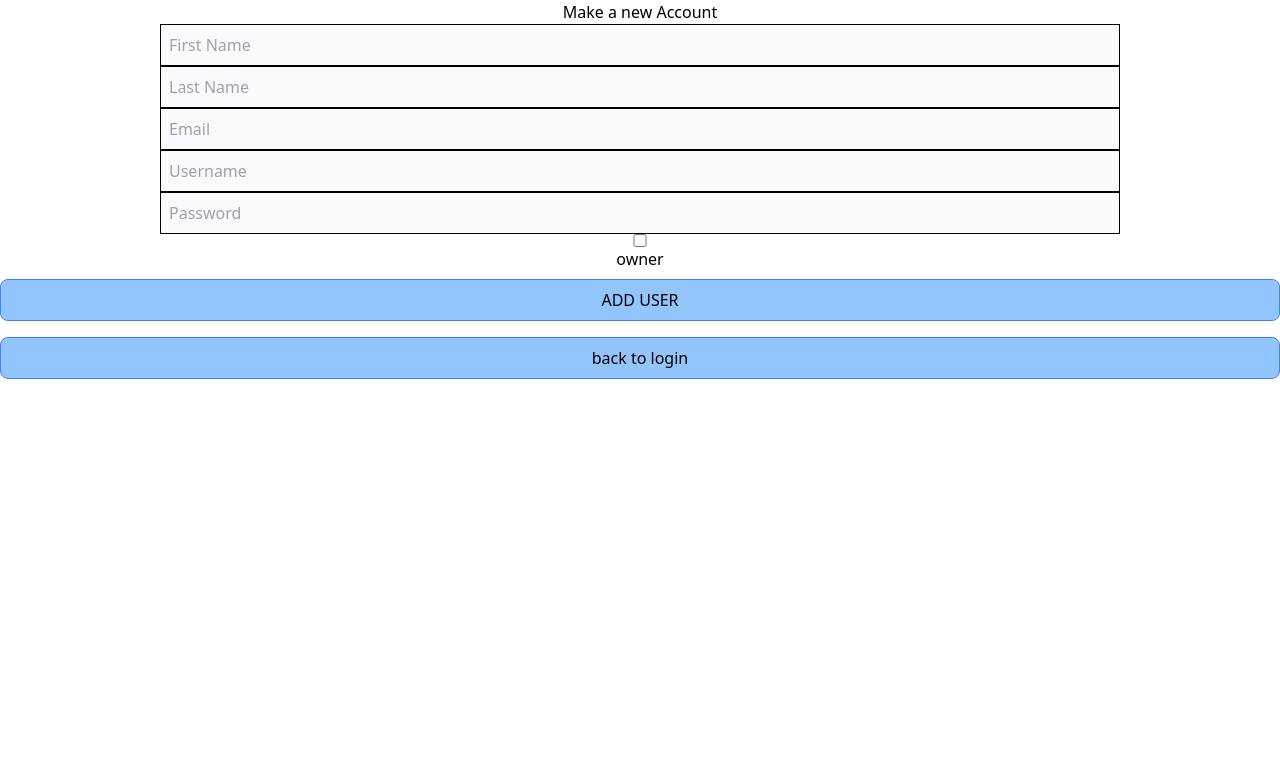
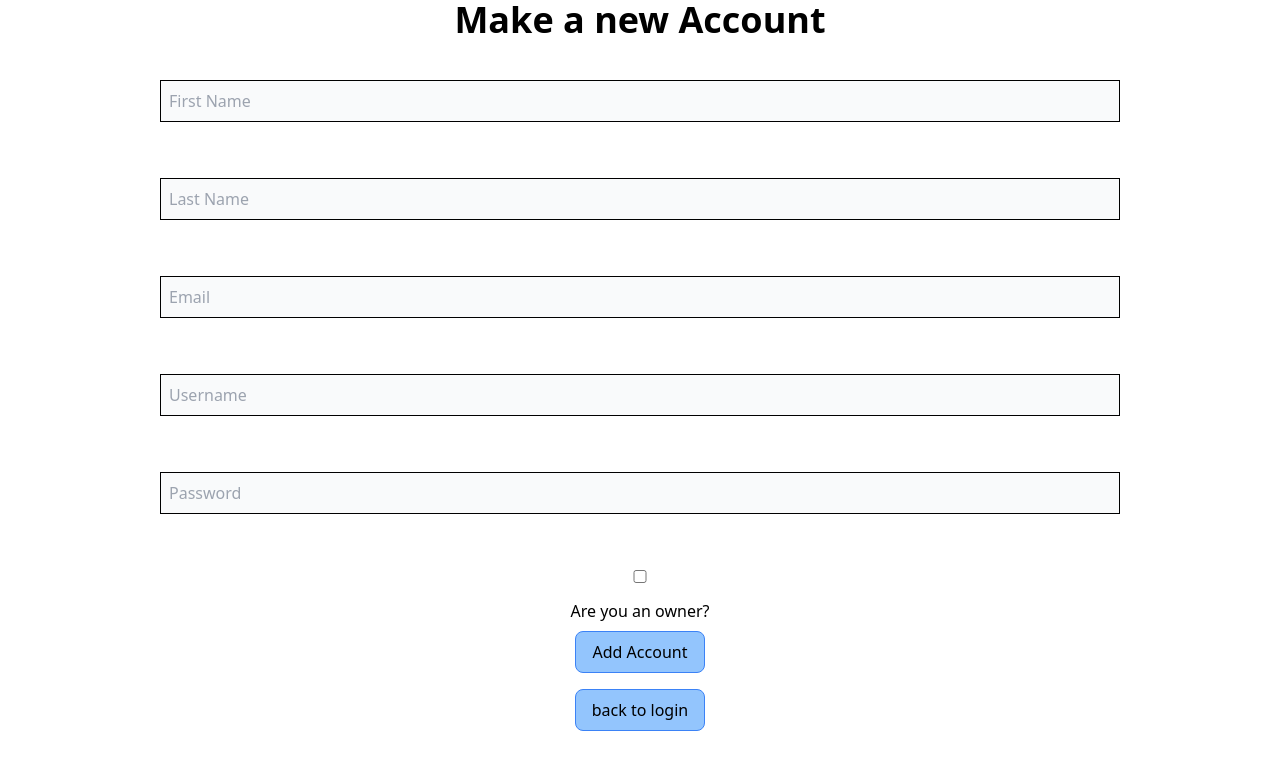
Before and after one commit to JenteW/webdev, a Vue app in the folder examen/frontend/frontend-exam/: page /#/AddUserPage in a window 1280 px wide. Both pictures are taken after a click on the button "Make New Account". Shown: the top 770 px of the page. Built offline with nearby package versions, Linux system fonts and the light colour scheme.

Commit message:
admin login styling

```diff
--- a/examen/frontend/frontend-exam/src/assets/styles/tailwind.css
+++ b/examen/frontend/frontend-exam/src/assets/styles/tailwind.css
@@ -6,7 +6,7 @@
   @apply border rounded-lg border-blue-500 bg-blue-300 p-2 w-full m-2;
 }
 .custom-input {
-  @apply border border-black bg-gray-50 text-black p-2 w-3/4;
+  @apply border border-black bg-gray-50 text-black p-2 m-4 w-3/4;
 }
 .h1 {
   @apply text-4xl font-bold;
@@ -38,3 +38,6 @@
 .div-flex{
 @apply flex flex-col items-center;
 }
+.div-login{
+@apply flex items-center justify-center min-h-screen bg-gray-100
+}
--- a/examen/frontend/frontend-exam/src/pages/AddAccomodationPage.vue
+++ b/examen/frontend/frontend-exam/src/pages/AddAccomodationPage.vue
@@ -45,9 +45,7 @@
             </button>
             <h2>Add Accomodation</h2>
             <input class="custom-input" type="text" v-model="name" placeholder="Name">
-            <br>
             <textarea class="custom-input" type="text-area" v-model="description" placeholder="Description"/>
-            <br>
             <button class="half-button" @click="AddAccomodation()">
                 Add Accomodation
             </button>
--- a/examen/frontend/frontend-exam/src/pages/AddUserPage.vue
+++ b/examen/frontend/frontend-exam/src/pages/AddUserPage.vue
@@ -1,19 +1,30 @@
 <template>
-    <div class="flex flex-col items-center">
-        <h1>Make a new Account</h1>
+    <div class="div-flex">
+        <h1 class="h1">Make a new Account</h1>
+        <br>
         <input class="custom-input" type="text" v-model="fn" placeholder="First Name">
+        <br>
         <input class="custom-input" type="text" v-model="ln" placeholder="Last Name">
+        <br>
         <input class="custom-input" type="text" v-model="email" placeholder="Email">
+        <br>
         <input class="custom-input" type="text" v-model="username" placeholder="Username">
+        <br>
         <input class="custom-input" type="password" v-model="password" placeholder="Password">
+        <br>
+
         <input class="custom-input" type="checkbox" v-model="checked">
-        <label for="checked">owner</label>
-        <button class="custom-button" @click="Add()">
-            ADD USER
-        </button>
-        <button class="custom-button" @click="ChangePage('login')">
+        <label for="checked">Are you an owner?</label>
+
+        <div class="div-flex">
+            <button class="custom-button" @click="Add()">
+            Add Account
+            </button>
+            <button class="custom-button" @click="ChangePage('login')">
             back to login
         </button>
+        </div>
+
     </div>
 </template>
 
--- a/examen/frontend/frontend-exam/src/pages/AdminLoginPage.vue
+++ b/examen/frontend/frontend-exam/src/pages/AdminLoginPage.vue
@@ -1,7 +1,10 @@
 <template>
-    <div class="flex flex-col items-center">
+    <div class="div-login">
         <div class="w-full max-w-md text-center">
-            <h1>Login</h1>
+            <h1 class="h1">Login</h1>
+            <br>
+            <p>This is the admin login. You are not supposed to be here are you?</p>
+            <br>
             <input class="custom-input" type="text" v-model="username" placeholder="Username">
             <input class="custom-input" type="password" v-model="password" placeholder="Password">
             <button class="custom-button" @click="ButtonClick()">
--- a/examen/frontend/frontend-exam/src/pages/LoginPage.vue
+++ b/examen/frontend/frontend-exam/src/pages/LoginPage.vue
@@ -2,23 +2,20 @@
     <div class="flex items-center justify-center min-h-screen bg-gray-100">
       <div class="w-full max-w-md text-center">
         <h1 class="text-3xl font-bold underline mb-4">Login</h1>
-        <div class="mb-4">
           <input class="custom-input"
             type="text"
             v-model="username"
             placeholder="Username"
           />
-        </div>
-        <div class="mb-4">
           <input
             class="custom-input"
             type="password"
             v-model="password"
             placeholder="Password"
           />
-        </div>
+
         <div class="mb-4 flex items-center justify-center">
-          <input class="custom-input" type="checkbox" v-model="checked" />
+          <input type="checkbox" v-model="checked" />
           <label class="text-black" for="checked">Owner</label>
         </div>
         <div class="mb-4">
```
